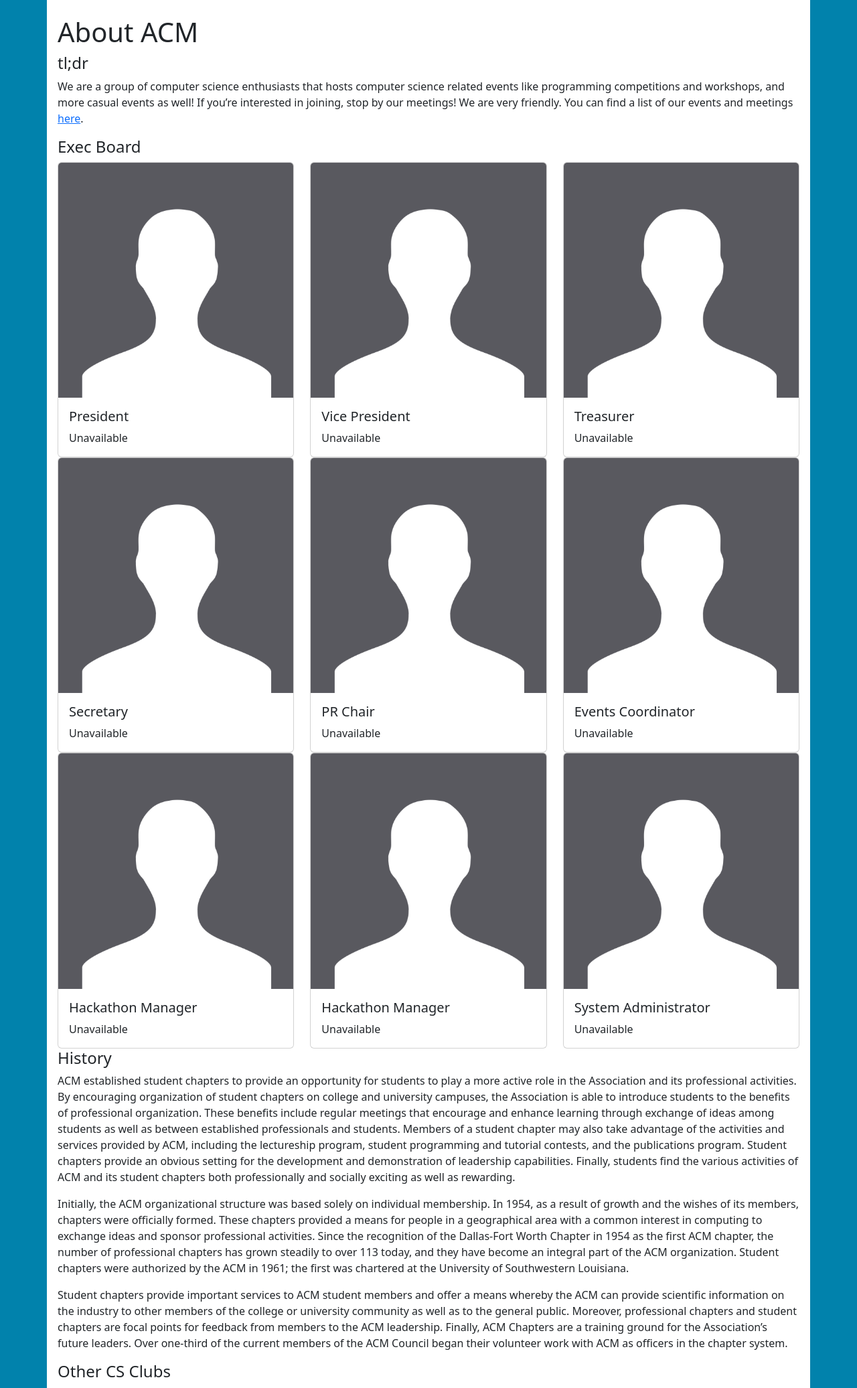
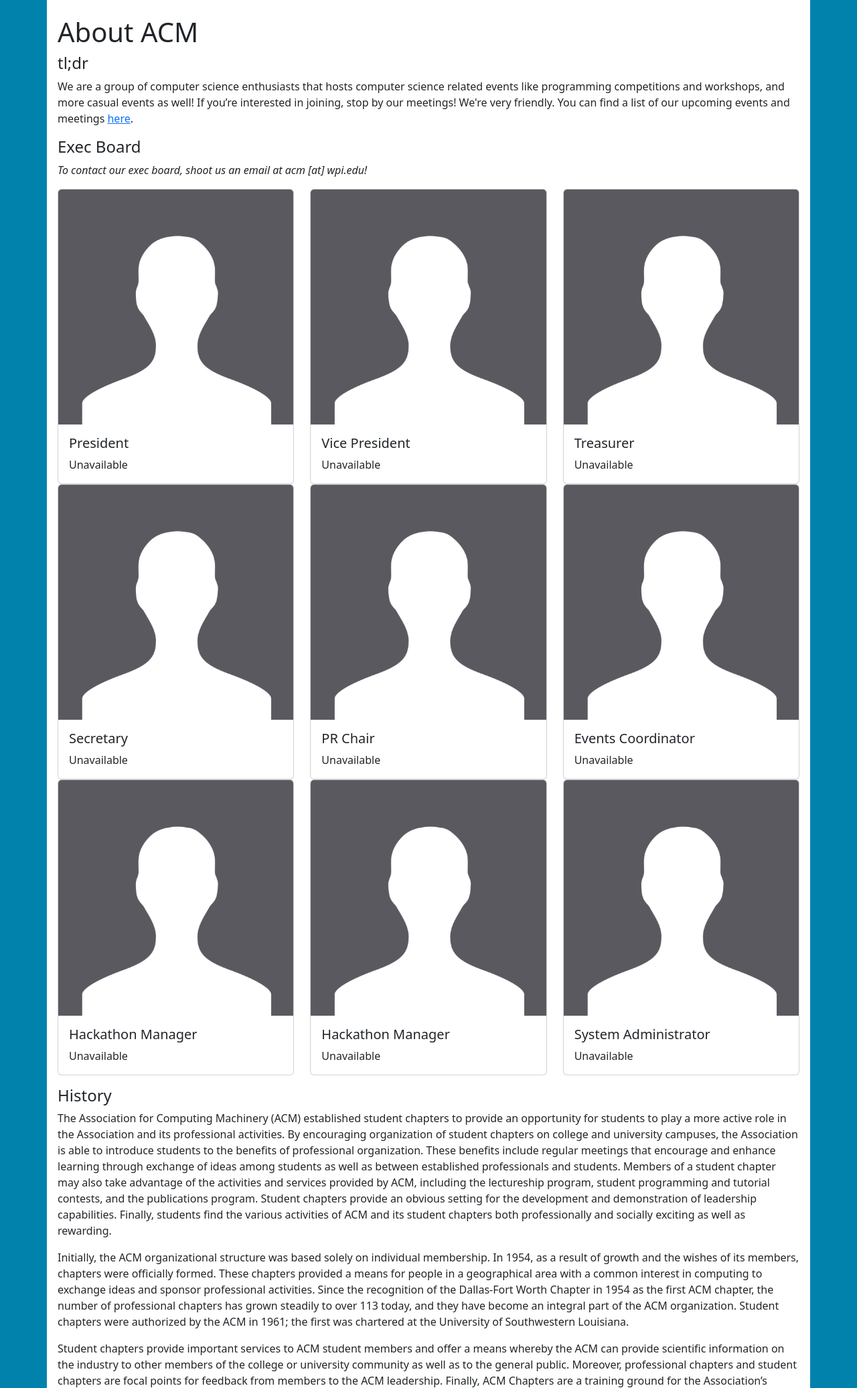
Before and after one commit to wpi-acm/acm-site, a Flask app: page /about in a window 1280 px wide. Shown: the part 108-2181 px from the top of the page at 67% size. Run offline with Flask 3, Linux system fonts and the light colour scheme; data that the repository does not hold is empty; parts of the project's set-up code (start-up, migrations or seed data) failed here and were passed over; some libraries are stand-ins or nearby versions.

Commit message:
Update about page
Add exec email alias, make tl;dr a little more friendly

```diff
--- a/acmsite/templates/about.html
+++ b/acmsite/templates/about.html
@@ -7,12 +7,13 @@
 <h4>tl;dr</h4>
 <p>We are a group of computer science enthusiasts that hosts computer science
 related events like programming competitions and workshops, and more casual
-events as well! If you’re interested in joining, stop by our meetings! We are
-very friendly. You can find a list of our events and meetings <a href="{{
+events as well! If you’re interested in joining, stop by our meetings! We're
+very friendly. You can find a list of our upcoming events and meetings <a href="{{
                                                                        url_for('main.events')
                                                                        }}">here</a>.</p>
 
 <h4>Exec Board</h4>
+<p><em>To contact our exec board, shoot us an email at acm [at] wpi.edu!</em></p>
 <div class="row">
    <div class="col">
        <div class="card" id="president">
@@ -121,20 +122,21 @@ very friendly. You can find a list of our events and meetings <a href="{{
 
 </div>
 
-<h4>History</h4>
-<p>ACM established student chapters to provide an opportunity for students to
-play a more active role in the Association and its professional activities. By
-encouraging organization of student chapters on college and university campuses,
-the Association is able to introduce students to the benefits of professional
-organization. These benefits include regular meetings that encourage and enhance
-learning through exchange of ideas among students as well as between established
-professionals and students. Members of a student chapter may also take advantage
-of the activities and services provided by ACM, including the lectureship
-program, student programming and tutorial contests, and the publications
-program. Student chapters provide an obvious setting for the development and
-demonstration of leadership capabilities. Finally, students find the various
-activities of ACM and its student chapters both professionally and socially
-exciting as well as rewarding.</p>
+<h4 class="mt-3">History</h4>
+<p>The Association for Computing Machinery (ACM) established student chapters to
+provide an opportunity for students to play a more active role in the
+Association and its professional activities. By encouraging organization of
+student chapters on college and university campuses, the Association is able to
+introduce students to the benefits of professional organization. These benefits
+include regular meetings that encourage and enhance learning through exchange of
+ideas among students as well as between established professionals and students.
+Members of a student chapter may also take advantage of the activities and
+services provided by ACM, including the lectureship program, student programming
+and tutorial contests, and the publications program. Student chapters provide an
+obvious setting for the development and demonstration of leadership
+capabilities. Finally, students find the various activities of ACM and its
+student chapters both professionally and socially exciting as well as
+rewarding.</p>
 
 <p>Initially, the ACM organizational structure was based solely on individual
 membership. In 1954, as a result of growth and the wishes of its members,
@@ -184,7 +186,9 @@ officers in the chapter system.</p>
     officers = new Request("/api/officers/current")
     fetch(officers).then(async (res) => {
         data = await res.json()
+        {% if config["DEBUG"] %}
         console.log(data)
+        {% endif %}
 
         for (var i = 0; i < data.length; i++) {
             let title = data[i]["position"]
```
